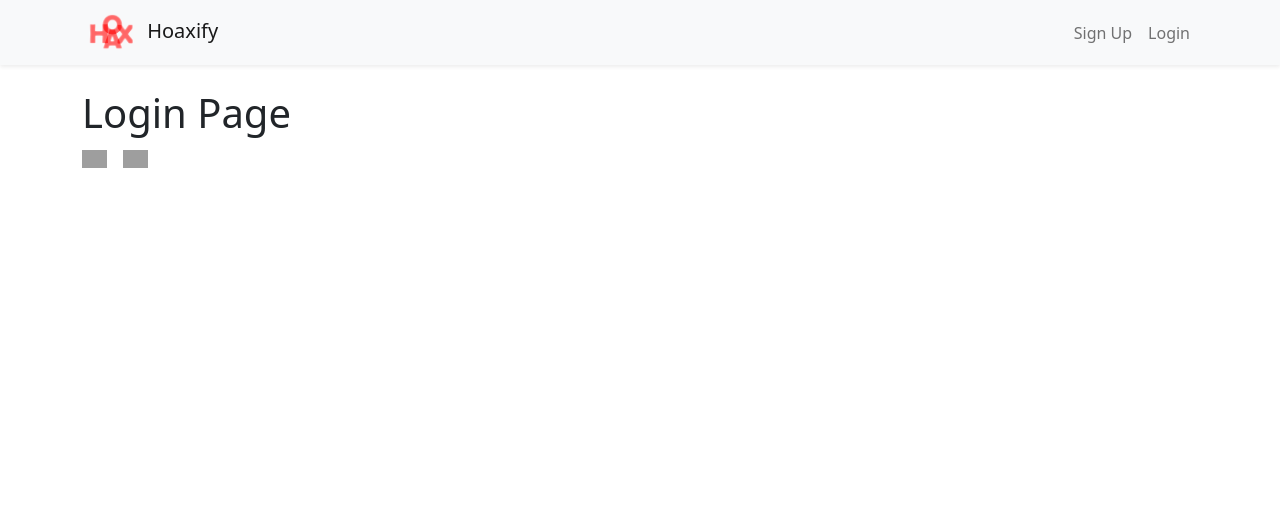
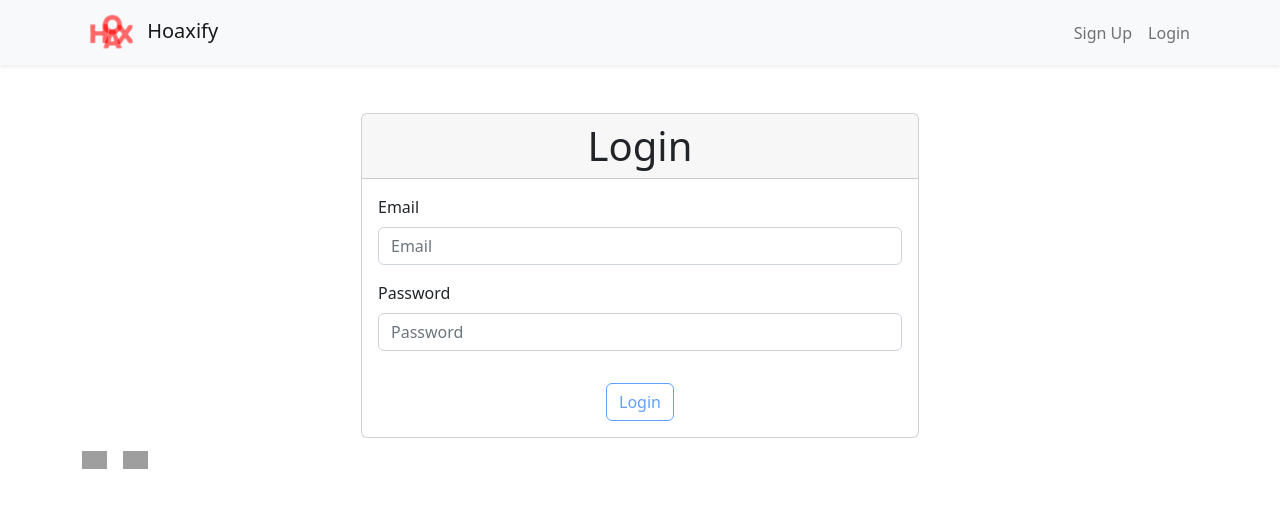
Before and after one commit to KavehKarami/learning-vue3-tdd, a Vue app: page /login in a window 1280 px wide. Shown: the top 508 px of the page. Built offline with nearby package versions, Linux system fonts and the light colour scheme; grey boxes are pictures that could not be loaded.

Commit message:
:tada: implement login form
Co-Authored-By: Kaveh Karami <48356643+KavehKarami@users.noreply.github.com>
Co-Authored-By: Kasra Karami <30779339+KasraK2K@users.noreply.github.com>

```diff
--- a/src/pages/LoginPage.vue
+++ b/src/pages/LoginPage.vue
@@ -1,5 +1,58 @@
 <template>
-  <div data-testid="login-page">
-    <h1>Login Page</h1>
+  <div
+    class="col-lg-6 offset-lg-3 col-md-8 offset-md-2"
+    data-testid="login-page"
+  >
+    <div
+      v-if="!isAccountActivation"
+      class="mt-5 card"
+      data-testid="signup-form"
+    >
+      <h1 class="card-header text-center">Login</h1>
+      <form class="card-body">
+        <base-input
+          id="email"
+          title="Email"
+          placeholder="Email"
+          data-testid="emailInput"
+          v-model="email"
+        />
+
+        <base-input
+          id="password"
+          title="Password"
+          type="password"
+          placeholder="Password"
+          data-testid="passwordInput"
+          v-model="password"
+        />
+
+        <div class="text-center">
+          <button
+            class="btn btn-outline-primary mt-3"
+            data-testid="submit"
+            disabled
+          >
+            Login
+          </button>
+        </div>
+      </form>
+    </div>
   </div>
 </template>
+
+<script>
+import BaseInput from "../components/BaseInput.vue";
+export default {
+  name: "SignUpPage",
+  components: { BaseInput },
+  data() {
+    return {
+      isLoading: false,
+      isAccountActivation: false,
+      email: "",
+      password: "",
+    };
+  },
+};
+</script>
```
